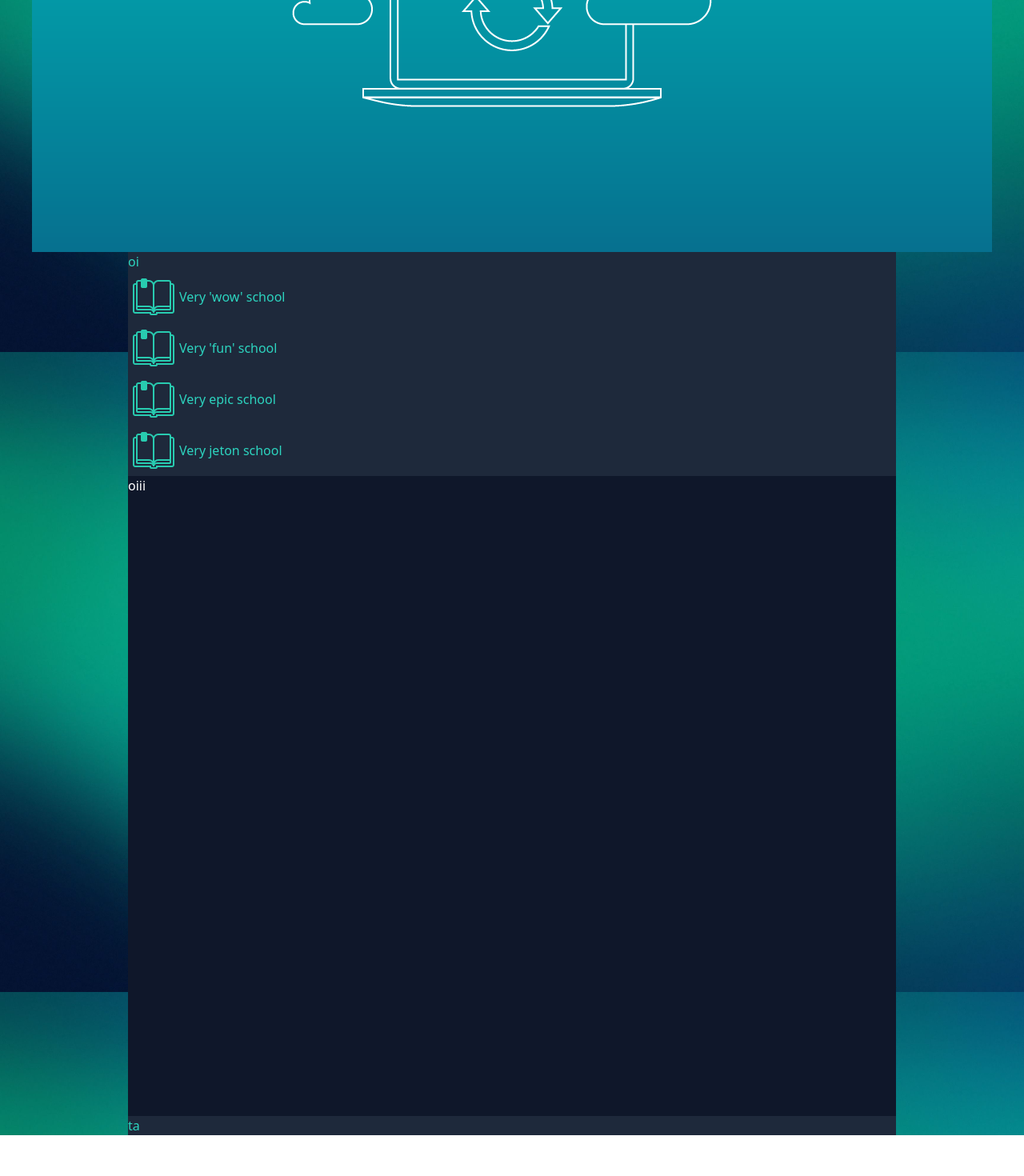
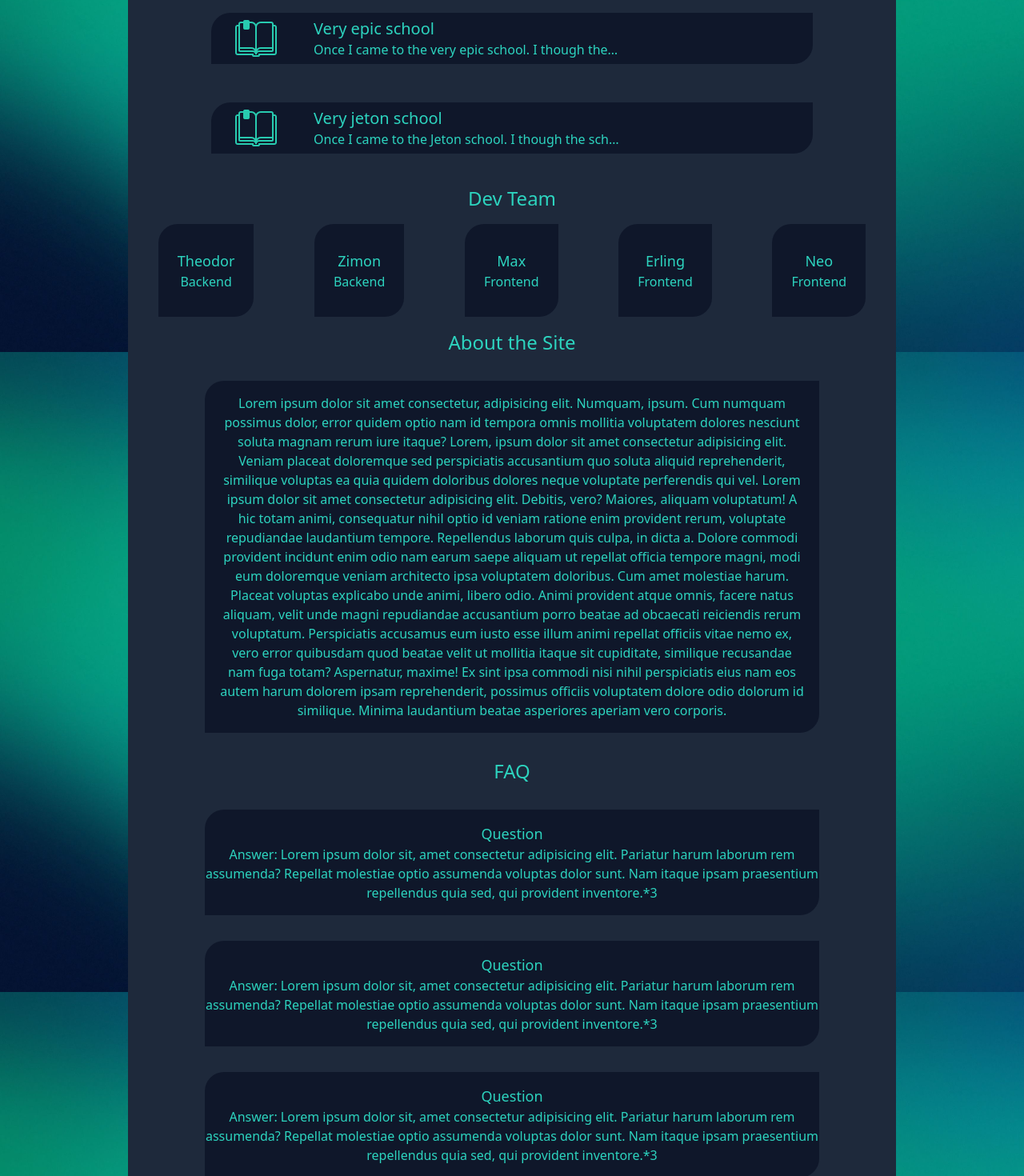
Before and after one commit to abbindustrigymnasium/fn-projekt-5, a Nuxt app in the folder Front/: page / in a window 1280 px wide. Shown: the part 360-1830 px from the top of the page at 80% size. Before the commit the page ends 1779 px from the top, so only its background shows below. Built offline with nearby package versions, Linux system fonts and the light colour scheme; data requests are answered from the project's data file.

Commit message:
fixar saker

```diff
--- a/Front/components/Footer.vue
+++ b/Front/components/Footer.vue
@@ -17,7 +17,7 @@ export default {};
 
 <template>
 	<div class="flex flex-col items-center bg-transparent">
-		<div class="bg-slate-800 text-teal-400 w-3/4">
+		<div class="bg-slate-900 text-teal-400 w-3/4">
 			ta
 		</div>
 	</div>
--- a/Front/components/Headir.vue
+++ b/Front/components/Headir.vue
@@ -1,5 +1,5 @@
 <template>
-    <div class="flex flex-col items-center w-full h-14 fixed">
+    <div class="flex flex-col items-center w-full h-16 fixed">
         <div class="bg-gradient-to-r from-teal-400 to-teal-500 w-3/4 h-full">
             Farr
         </div>
--- a/Front/pages/[id].vue
+++ b/Front/pages/[id].vue
@@ -1,7 +1,87 @@
 <template>
-    <div class="h-screen">
-        <div class="h-full">hej {{ id }} hallå {{ post }}</div>
+    <div class="min-h-screen flex flex-col items-center pt-16">
+
+        <div class="bg-slate-800 text-teal-400 w-3/4">
+
+            <p class="flex justify-center text-2xl py-4">{{ id }}</p>
+            <p class="flex justify-center text-2xl py-4">{{ post }}</p>
+
+            <p class="flex justify-center text-2xl py-4">Content</p>
+
+            <p class="bg-slate-900 mx-24 my-4 px-4 p-4 text-center rounded-br-3xl rounded-tl-3xl">Lorem ipsum dolor sit
+                amet
+                consectetur,
+                adipisicing elit.
+                Numquam,
+                ipsum. Cum numquam possimus dolor, error
+                quidem optio nam id tempora omnis mollitia voluptatem dolores nesciunt soluta magnam rerum iure itaque?
+                Lorem,
+                ipsum dolor sit amet consectetur adipisicing elit. Veniam placeat doloremque sed perspiciatis
+                accusantium
+                quo
+                soluta aliquid reprehenderit, similique voluptas ea quia quidem doloribus dolores neque voluptate
+                perferendis
+                qui vel. Lorem ipsum dolor sit amet consectetur adipisicing elit. Debitis, vero? Maiores, aliquam
+                voluptatum! A
+                hic totam animi, consequatur nihil optio id veniam ratione enim provident rerum, voluptate repudiandae
+                laudantium tempore.
+                Repellendus laborum quis culpa, in dicta a. Dolore commodi provident incidunt enim odio nam earum saepe
+                aliquam
+                ut repellat officia tempore magni, modi eum doloremque veniam architecto ipsa voluptatem doloribus.
+                Cum amet molestiae harum. Placeat voluptas explicabo unde animi, libero odio. Animi provident atque
+                omnis,
+                facere natus aliquam, velit unde magni repudiandae accusantium porro beatae ad obcaecati reiciendis
+                rerum
+                voluptatum.
+                Perspiciatis accusamus eum iusto esse illum animi repellat officiis vitae nemo ex, vero error quibusdam
+                quod
+                beatae velit ut mollitia itaque sit cupiditate, similique recusandae nam fuga totam? Aspernatur, maxime!
+                Ex sint ipsa commodi nisi nihil perspiciatis eius nam eos autem harum dolorem ipsam reprehenderit,
+                possimus
+                officiis voluptatem dolore odio dolorum id similique. Minima laudantium beatae asperiores aperiam vero
+                corporis.
+            </p>
+
+            <p class="flex justify-center text-2xl py-4">Comments</p>
+
+            <div class="flex flex-col justify-around">
+                <div class="bg-slate-900 mx-24 my-4 py-4 rounded-br-3xl rounded-tl-3xl flex flex-col items-center">
+                    <p class="text-lg">Random people</p>
+                    <p class="text-center">Opinion: Lorem ipsum dolor sit, amet consectetur adipisicing elit. Pariatur
+                        harum
+                        laborum rem
+                        assumenda?
+                        Repellat molestiae optio assumenda voluptas dolor sunt. Nam itaque ipsam praesentium repellendus
+                        quia sed,
+                        qui provident inventore.*3</p>
+                </div>
+                <div class="bg-slate-900 mx-24 my-4 py-4 rounded-br-3xl rounded-tl-3xl flex flex-col items-center">
+                    <p class="text-lg">Random people</p>
+                    <p class="text-center">Opinion: Lorem ipsum dolor sit, amet consectetur adipisicing elit. Pariatur
+                        harum
+                        laborum rem
+                        assumenda?
+                        Repellat molestiae optio assumenda voluptas dolor sunt. Nam itaque ipsam praesentium repellendus
+                        quia sed,
+                        qui provident inventore.*3</p>
+                </div>
+                <div class="bg-slate-900 mx-24 my-4 py-4 rounded-br-3xl rounded-tl-3xl flex flex-col items-center">
+                    <p class="text-lg">Random people</p>
+                    <p class="text-center">Opinion: Lorem ipsum dolor sit, amet consectetur adipisicing elit. Pariatur
+                        harum
+                        laborum rem
+                        assumenda?
+                        Repellat molestiae optio assumenda voluptas dolor sunt. Nam itaque ipsam praesentium repellendus
+                        quia sed,
+                        qui provident inventore.*3</p>
+                </div>
+            </div>
+
+        </div>
     </div>
+    <!-- <div class="h-screen">
+        <div class="h-full">hej  hallå {{ post }}</div>
+    </div> -->
 </template>
 
 <script setup>
--- a/Front/pages/index.vue
+++ b/Front/pages/index.vue
@@ -1,19 +1,100 @@
 <template>
-  <div class="min-h-screen flex flex-col items-center">
-    <img src="../static/FN-codeflow.png">
+  <div class="min-h-screen flex flex-col items-center pt-16">
+
     <div class="bg-slate-800 text-teal-400 w-3/4">
-      oi
+
+      <p class="flex justify-center text-2xl py-4">Articles</p>
+
+      <div v-for="p in posts" :key="p.id" class="flex items-center p-2">
+        <NuxtLink :to="`/${p.post_id}`"
+          class="bg-slate-900 w-full mx-24 my-4 px-4 flex flex wrap items-center rounded-br-3xl rounded-tl-3xl">
+          <img src="../static/buuk.png" class="flex justify-start mx-2">
+          <div class="px-8">
+            <p class="text-teal-400 text-xl ">{{ p.title }}</p>
+            <p class="text-teal-400 text-md w-96 truncate">{{ p.content }}</p>
+          </div>
+        </NuxtLink>
+      </div>
+
+      <p class="flex justify-center text-2xl py-4">Dev Team</p>
+
+      <div class="flex flex-row justify-around">
+        <div class="bg-slate-900 py-8 px-6 rounded-br-3xl rounded-tl-3xl flex flex-col items-center">
+          <p class="text-lg">Theodor</p>
+          <p>Backend</p>
+        </div>
+        <div class="bg-slate-900 py-8 px-6 rounded-br-3xl rounded-tl-3xl flex flex-col items-center">
+          <p class="text-lg">Zimon</p>
+          <p>Backend</p>
+        </div>
+        <div class="bg-slate-900 py-8 px-6 rounded-br-3xl rounded-tl-3xl flex flex-col items-center">
+          <p class="text-lg">Max</p>
+          <p>Frontend</p>
+        </div>
+        <div class="bg-slate-900 py-8 px-6 rounded-br-3xl rounded-tl-3xl flex flex-col items-center">
+          <p class="text-lg">Erling</p>
+          <p>Frontend</p>
+        </div>
+        <div class="bg-slate-900 py-8 px-6 rounded-br-3xl rounded-tl-3xl flex flex-col items-center">
+          <p class="text-lg">Neo</p>
+          <p>Frontend</p>
+        </div>
+      </div>
+
+      <p class="flex justify-center text-2xl py-4">About the Site</p>
+
+      <p class="bg-slate-900 mx-24 my-4 px-4 p-4 text-center rounded-br-3xl rounded-tl-3xl">Lorem ipsum dolor sit amet
+        consectetur,
+        adipisicing elit.
+        Numquam,
+        ipsum. Cum numquam possimus dolor, error
+        quidem optio nam id tempora omnis mollitia voluptatem dolores nesciunt soluta magnam rerum iure itaque? Lorem,
+        ipsum dolor sit amet consectetur adipisicing elit. Veniam placeat doloremque sed perspiciatis accusantium quo
+        soluta aliquid reprehenderit, similique voluptas ea quia quidem doloribus dolores neque voluptate perferendis
+        qui vel. Lorem ipsum dolor sit amet consectetur adipisicing elit. Debitis, vero? Maiores, aliquam voluptatum! A
+        hic totam animi, consequatur nihil optio id veniam ratione enim provident rerum, voluptate repudiandae
+        laudantium tempore.
+        Repellendus laborum quis culpa, in dicta a. Dolore commodi provident incidunt enim odio nam earum saepe aliquam
+        ut repellat officia tempore magni, modi eum doloremque veniam architecto ipsa voluptatem doloribus.
+        Cum amet molestiae harum. Placeat voluptas explicabo unde animi, libero odio. Animi provident atque omnis,
+        facere natus aliquam, velit unde magni repudiandae accusantium porro beatae ad obcaecati reiciendis rerum
+        voluptatum.
+        Perspiciatis accusamus eum iusto esse illum animi repellat officiis vitae nemo ex, vero error quibusdam quod
+        beatae velit ut mollitia itaque sit cupiditate, similique recusandae nam fuga totam? Aspernatur, maxime!
+        Ex sint ipsa commodi nisi nihil perspiciatis eius nam eos autem harum dolorem ipsam reprehenderit, possimus
+        officiis voluptatem dolore odio dolorum id similique. Minima laudantium beatae asperiores aperiam vero corporis.
+      </p>
+
+      <p class="flex justify-center text-2xl py-4">FAQ</p>
+
+      <div class="flex flex-col justify-around">
+        <div class="bg-slate-900 mx-24 my-4 py-4 rounded-br-3xl rounded-tl-3xl flex flex-col items-center">
+          <p class="text-lg">Question</p>
+          <p class="text-center">Answer: Lorem ipsum dolor sit, amet consectetur adipisicing elit. Pariatur harum
+            laborum rem
+            assumenda?
+            Repellat molestiae optio assumenda voluptas dolor sunt. Nam itaque ipsam praesentium repellendus quia sed,
+            qui provident inventore.*3</p>
+        </div>
+        <div class="bg-slate-900 mx-24 my-4 py-4 rounded-br-3xl rounded-tl-3xl flex flex-col items-center">
+          <p class="text-lg">Question</p>
+          <p class="text-center">Answer: Lorem ipsum dolor sit, amet consectetur adipisicing elit. Pariatur harum
+            laborum rem
+            assumenda?
+            Repellat molestiae optio assumenda voluptas dolor sunt. Nam itaque ipsam praesentium repellendus quia sed,
+            qui provident inventore.*3</p>
+        </div>
+        <div class="bg-slate-900 mx-24 my-4 py-4 rounded-br-3xl rounded-tl-3xl flex flex-col items-center">
+          <p class="text-lg">Question</p>
+          <p class="text-center">Answer: Lorem ipsum dolor sit, amet consectetur adipisicing elit. Pariatur harum
+            laborum rem
+            assumenda?
+            Repellat molestiae optio assumenda voluptas dolor sunt. Nam itaque ipsam praesentium repellendus quia sed,
+            qui provident inventore.*3</p>
+        </div>
+      </div>
+
     </div>
-
-    <NuxtLink :to="`/${p.post_id}`" v-for="p in posts" :key="p.id" class="bg-slate-800 w-3/4 flex items-center">
-      <img src="../static/buuk.png">
-      <p class="text-teal-400">{{ p.title }}</p>
-    </NuxtLink>
-
-    <div class="bg-slate-900 text-white h-screen w-3/4">
-      oiii
-    </div>
-
   </div>
 </template>
 
```
Also changed, not shown: Front/pages/login.vue (+27 -49 lines).
